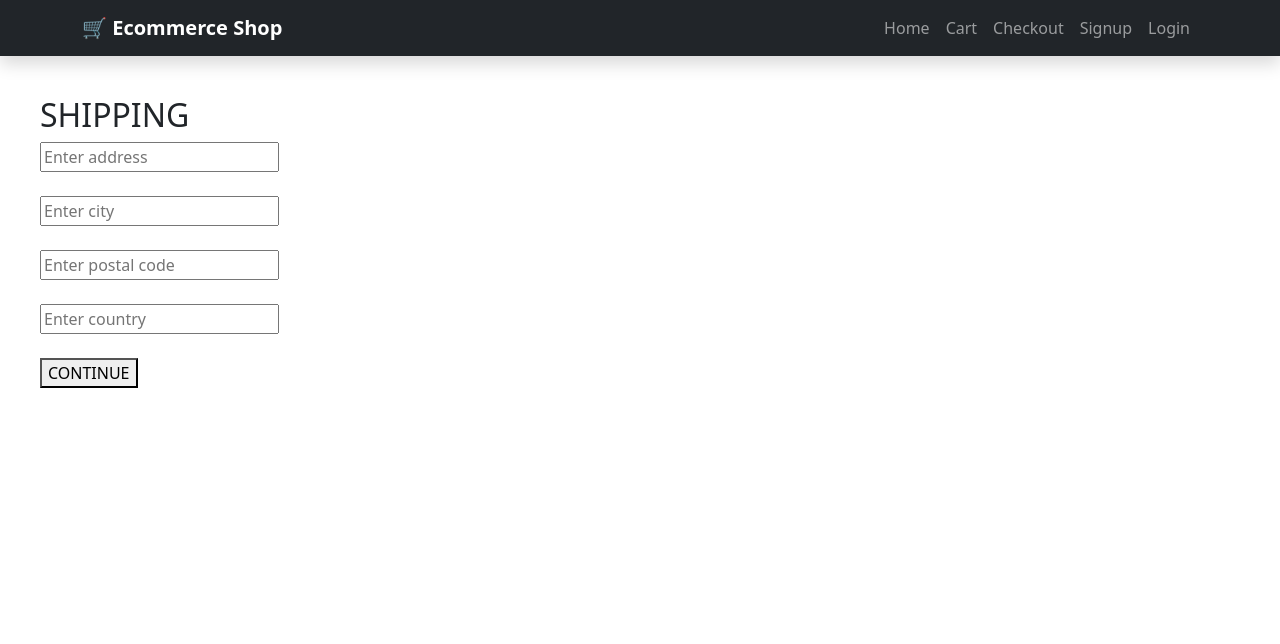
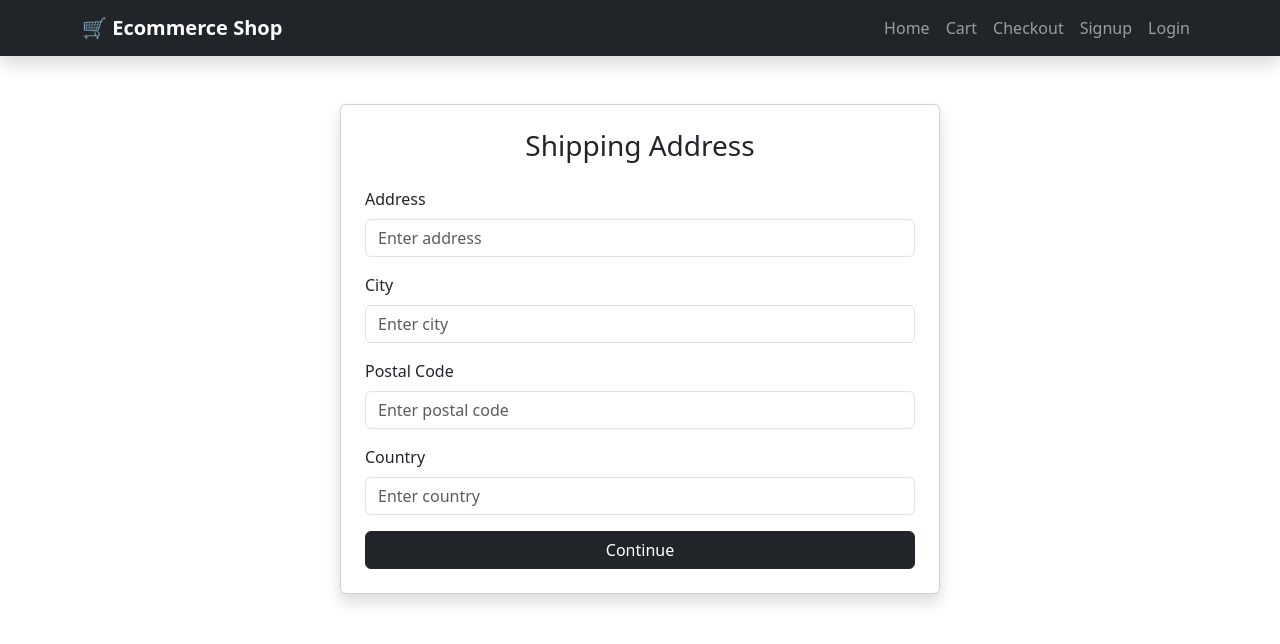
Before and after one commit to Dommaraju-Tejesh/ecommerce-frontend, a React (Create React App) app: page /checkout in a window 1280 px wide. Shown: the top 644 px of the page. Built offline with nearby package versions, Linux system fonts and the light colour scheme.

Commit message:
Styled checkout shipping page with bootstrap card

```diff
--- a/src/pages/Checkout.jsx
+++ b/src/pages/Checkout.jsx
@@ -21,44 +21,60 @@ export default function Checkout() {
   };
 
   return (
-    <div style={{ padding: "40px" }}>
-      <h2>SHIPPING</h2>
+    <div className="container mt-5">
+      <div className="card shadow p-4 mx-auto" style={{ maxWidth: "600px" }}>
+        <h3 className="mb-4 text-center">Shipping Address</h3>
 
-      <form onSubmit={submitHandler} style={{ maxWidth: "400px" }}>
+        <form onSubmit={submitHandler}>
+          <div className="mb-3">
+            <label className="form-label">Address</label>
             <input
+              className="form-control"
               required
               placeholder="Enter address"
               value={address}
               onChange={(e) => setAddress(e.target.value)}
             />
-        <br /><br />
+          </div>
 
+          <div className="mb-3">
+            <label className="form-label">City</label>
             <input
+              className="form-control"
               required
               placeholder="Enter city"
               value={city}
               onChange={(e) => setCity(e.target.value)}
             />
-        <br /><br />
+          </div>
 
+          <div className="mb-3">
+            <label className="form-label">Postal Code</label>
             <input
+              className="form-control"
               required
               placeholder="Enter postal code"
               value={pincode}
               onChange={(e) => setPincode(e.target.value)}
             />
-        <br /><br />
+          </div>
 
+          <div className="mb-3">
+            <label className="form-label">Country</label>
             <input
+              className="form-control"
               required
               placeholder="Enter country"
               value={country}
               onChange={(e) => setCountry(e.target.value)}
             />
-        <br /><br />
+          </div>
 
-        <button type="submit">CONTINUE</button>
+          <button type="submit" className="btn btn-dark w-100">
+            Continue
+          </button>
         </form>
+      </div>
     </div>
   );
 }
```
Lines whose indentation alone changed are shown as unchanged.
